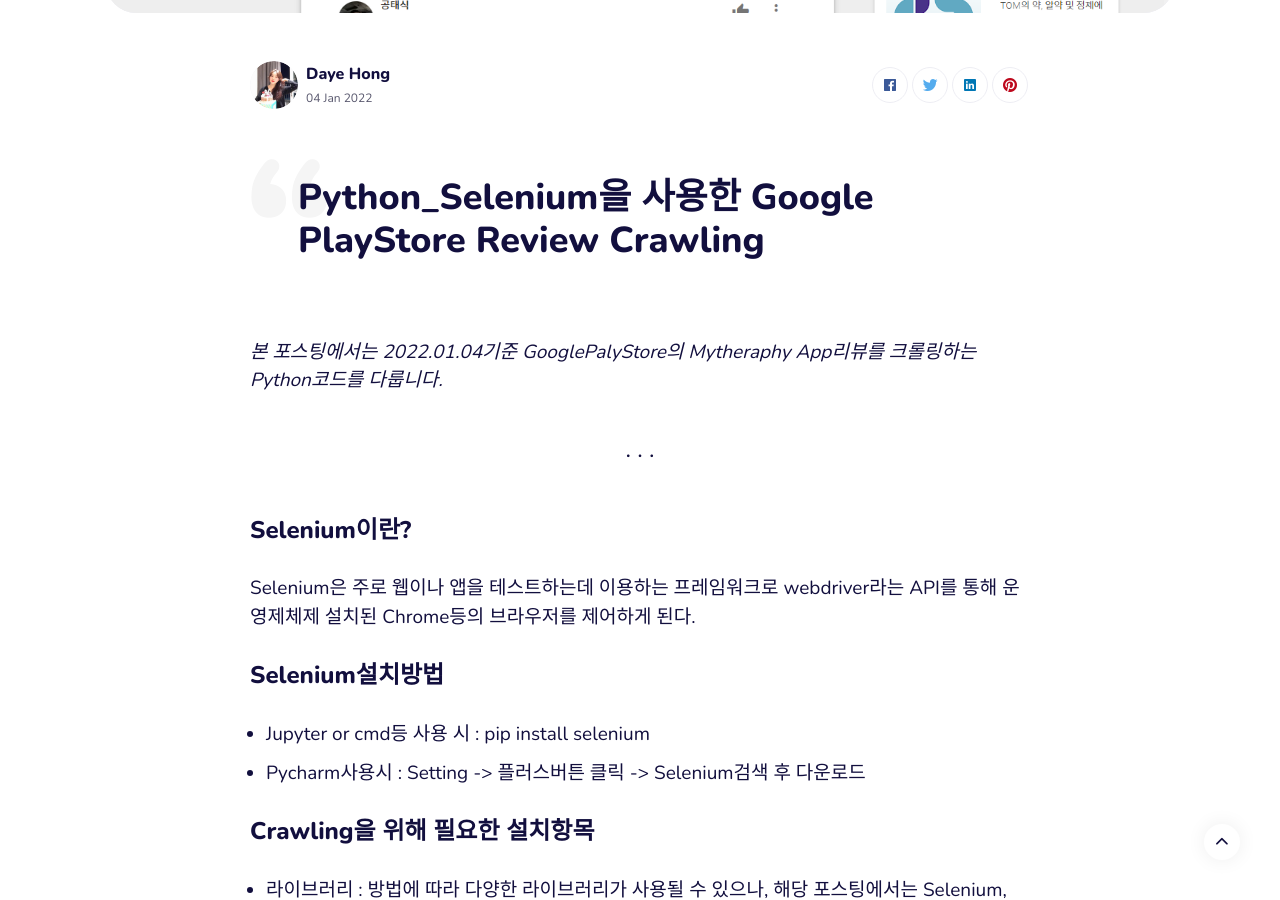
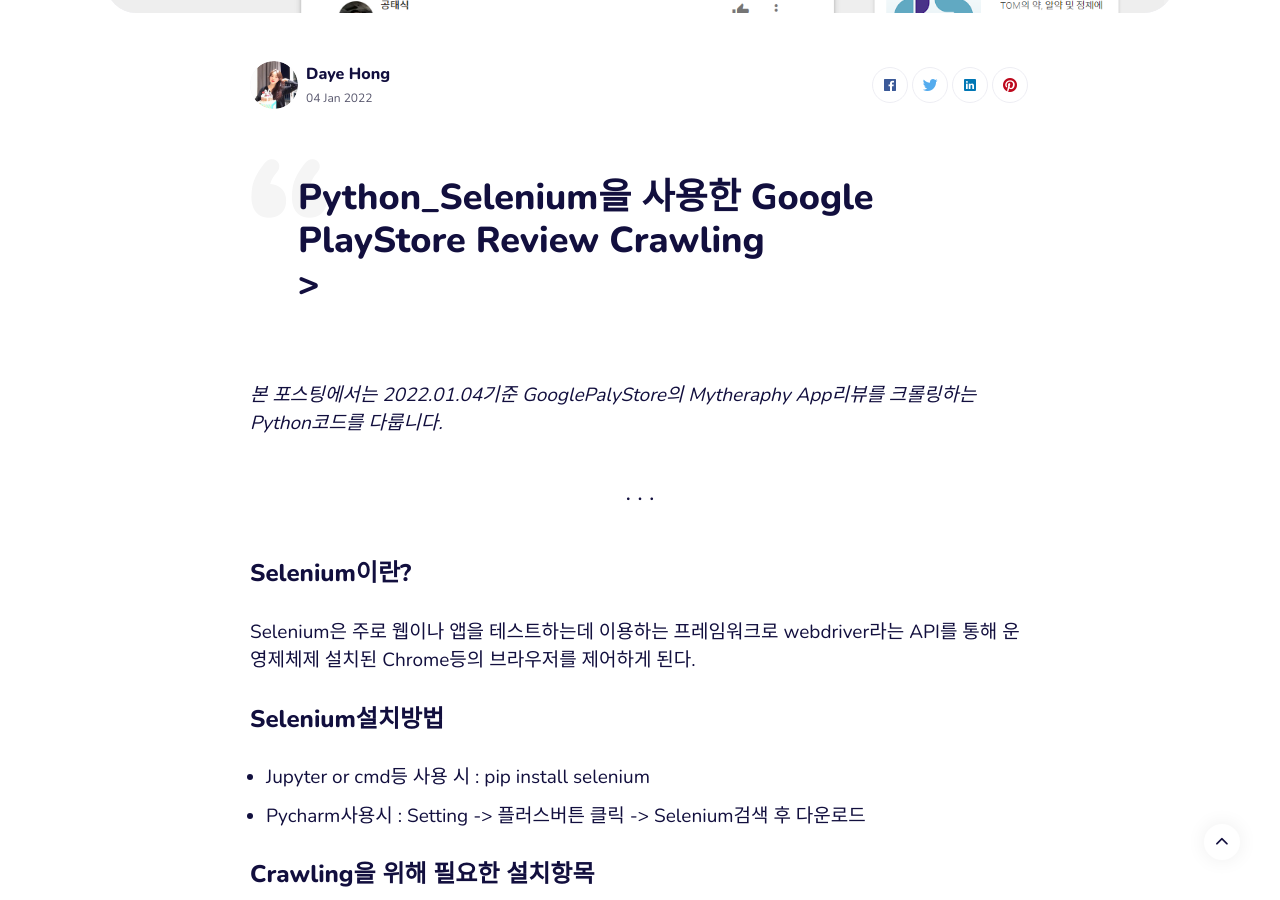
Before and after one commit to HongDaye71/HongDaye71.github.io, a Jekyll site: the page built from _posts/2022-01-04-Crawling.markdown, in a window 1280 px wide and 900 px high, scrolled down 1043 px. Built offline with Jekyll 4.4.1, drawn with Linux system fonts in a browser that asks for light colours; comment, search, counter and statistics services are not loaded.

```diff
--- a/_posts/2022-01-04-Crawling.markdown
+++ b/_posts/2022-01-04-Crawling.markdown
@@ -6,7 +6,7 @@ image:  '/images/Crawling.png'
 tags:   [Crawling]
 ---
 
-> # Python_Selenium을 사용한 Google PlayStore Review Crawling <br/>
+> # Python_Selenium을 사용한 Google PlayStore Review Crawling <br/> >
 
 *본 포스팅에서는 2022.01.04기준 GooglePalyStore의 Mytheraphy App리뷰를 크롤링하는 Python코드를 다룹니다.*
 
```
